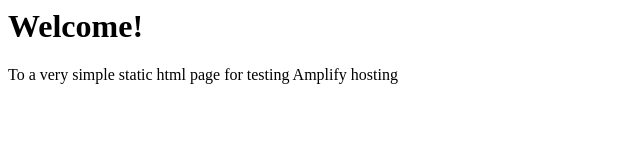
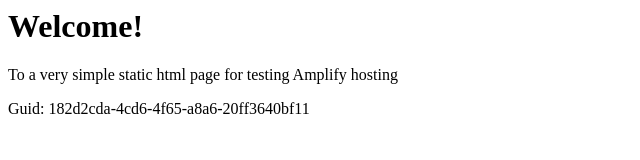
Before and after one commit to aws-aemilia-bom/Github-PR-Commit-Integration-Test-DoNotTouch-GitHubAutoBuildCanaryTest-v1-preprod-ap-south-1, a website: page src/index.html in a window 1280 px wide. Shown: the whole page, without its empty margins (0-640 px from the left). Drawn offline with Linux system fonts and the light colour scheme.

Commit message:
commit from integ tests

```diff
--- a/src/index.html
+++ b/src/index.html
@@ -1,3 +1,5 @@
+
+
 <html lang="en">
 
 <head>
@@ -10,6 +12,6 @@
 <body>
     <h1>Welcome!</h1>
     <p>To a very simple static html page for testing Amplify hosting</p>
-</body>
+    <p>Guid: 182d2cda-4cd6-4f65-a8a6-20ff3640bf11</p></body>
 
 </html>
```
